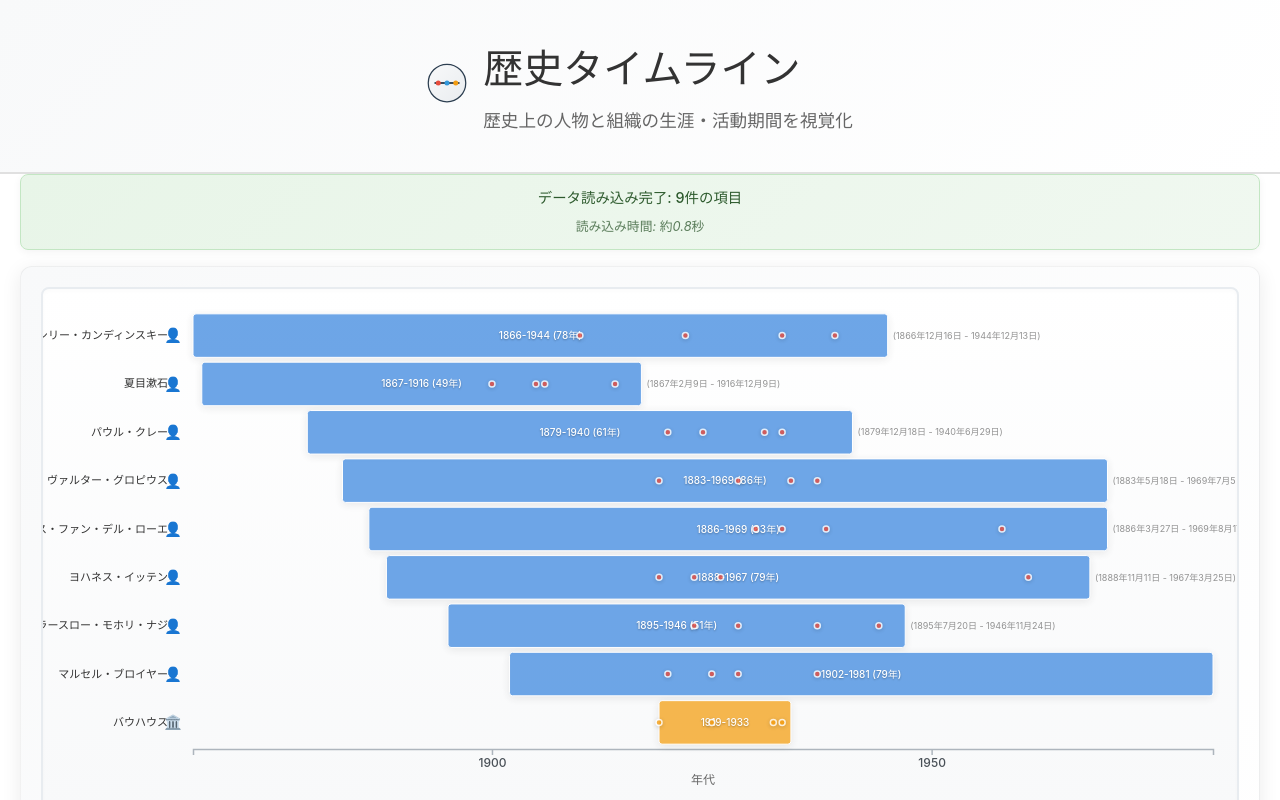
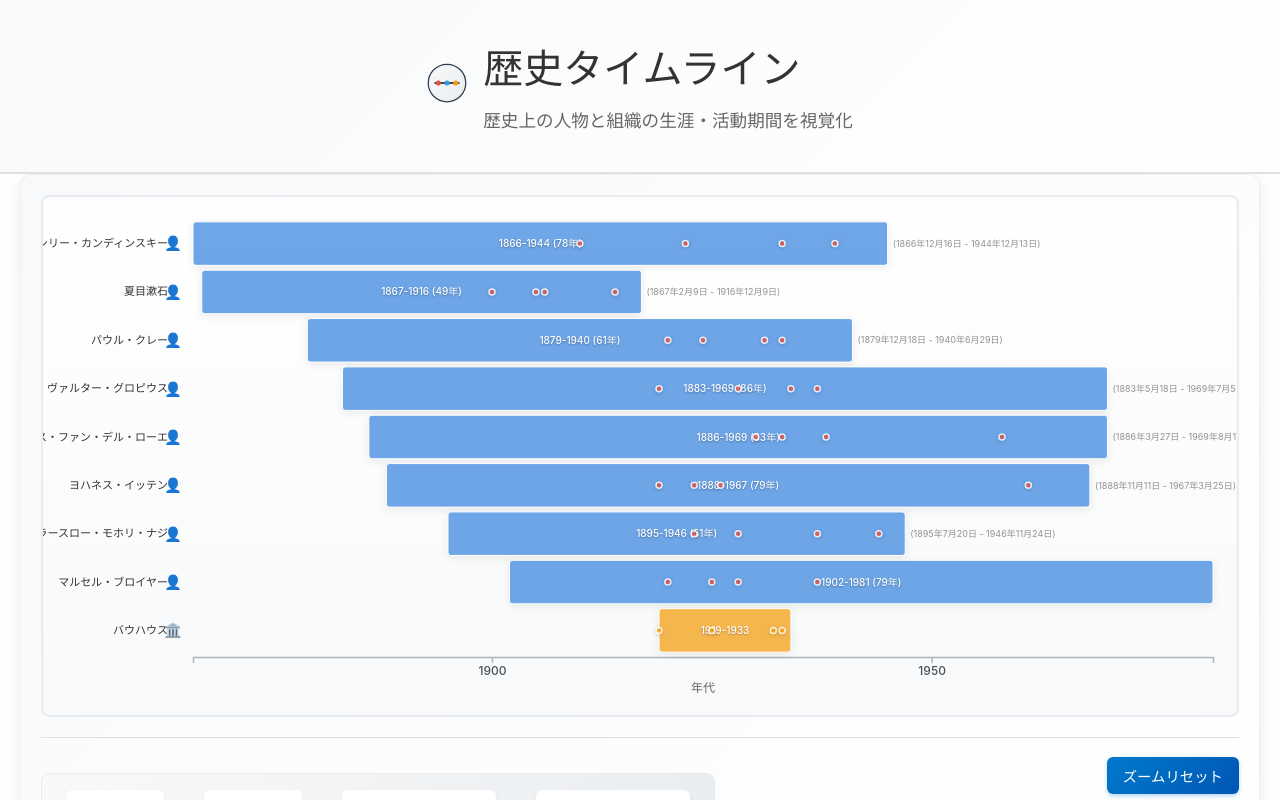
Before and after one commit to jacoyutorius/historical-timeline, a React (Vite) app: page / in a window 1280 px wide. Shown: the top 800 px of the page. Built offline with nearby package versions, Linux system fonts and the light colour scheme.

Commit message:
timeline-infoをコメントアウト

```diff
--- a/src/App.jsx
+++ b/src/App.jsx
@@ -153,12 +153,12 @@ const App = React.memo(() => {
       </header>
 
       <main className="app-main">
-        <div className="timeline-info">
+        {/* <div className="timeline-info">
           <p>データ読み込み完了: {timelineData.length}件の項目</p>
           <div className="performance-info">
             <small>読み込み時間: 約0.8秒</small>
           </div>
-        </div>
+        </div> */}
 
         {/* Timeline コンポーネント */}
         <Timeline data={timelineData} />
```
